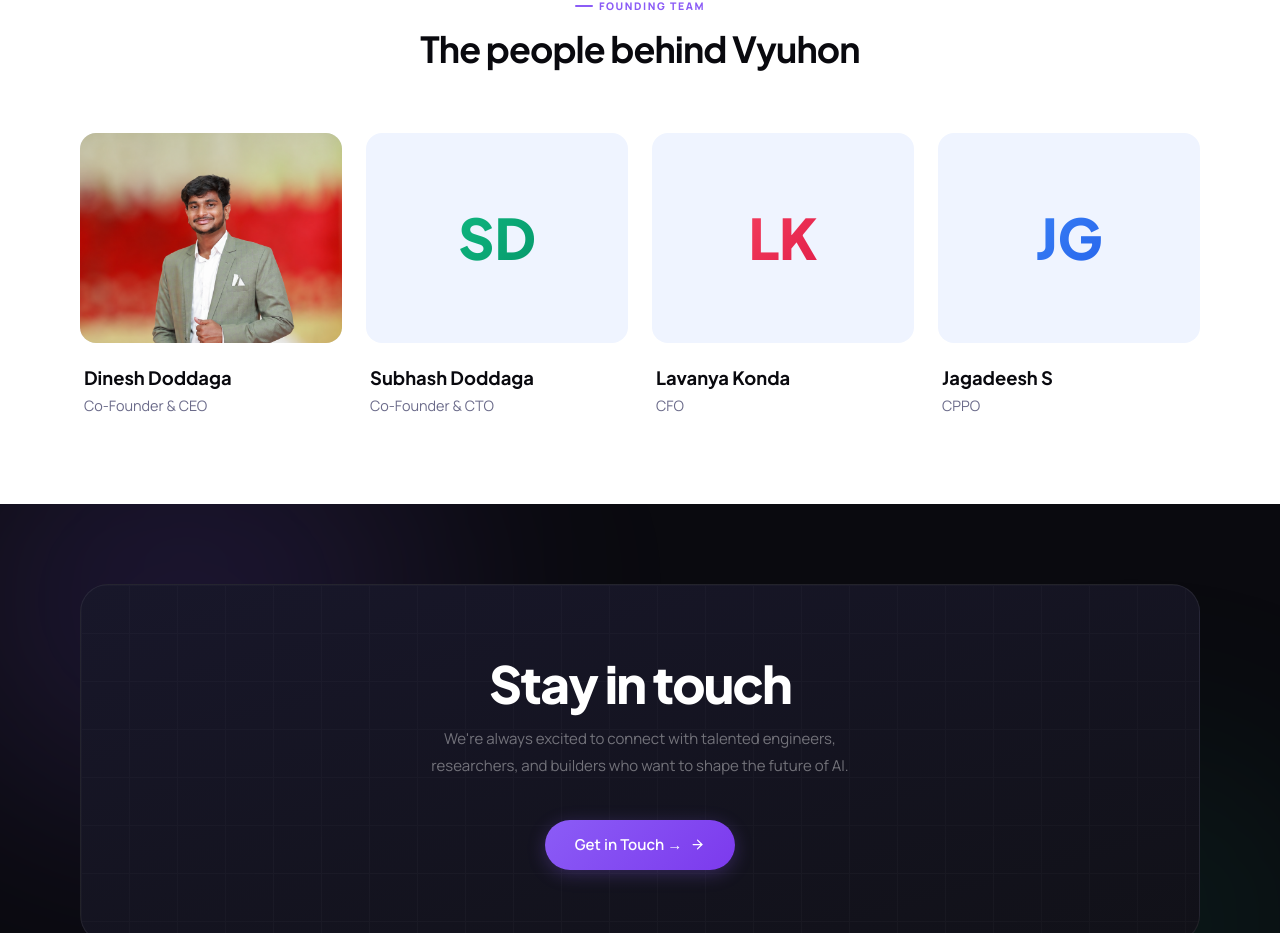
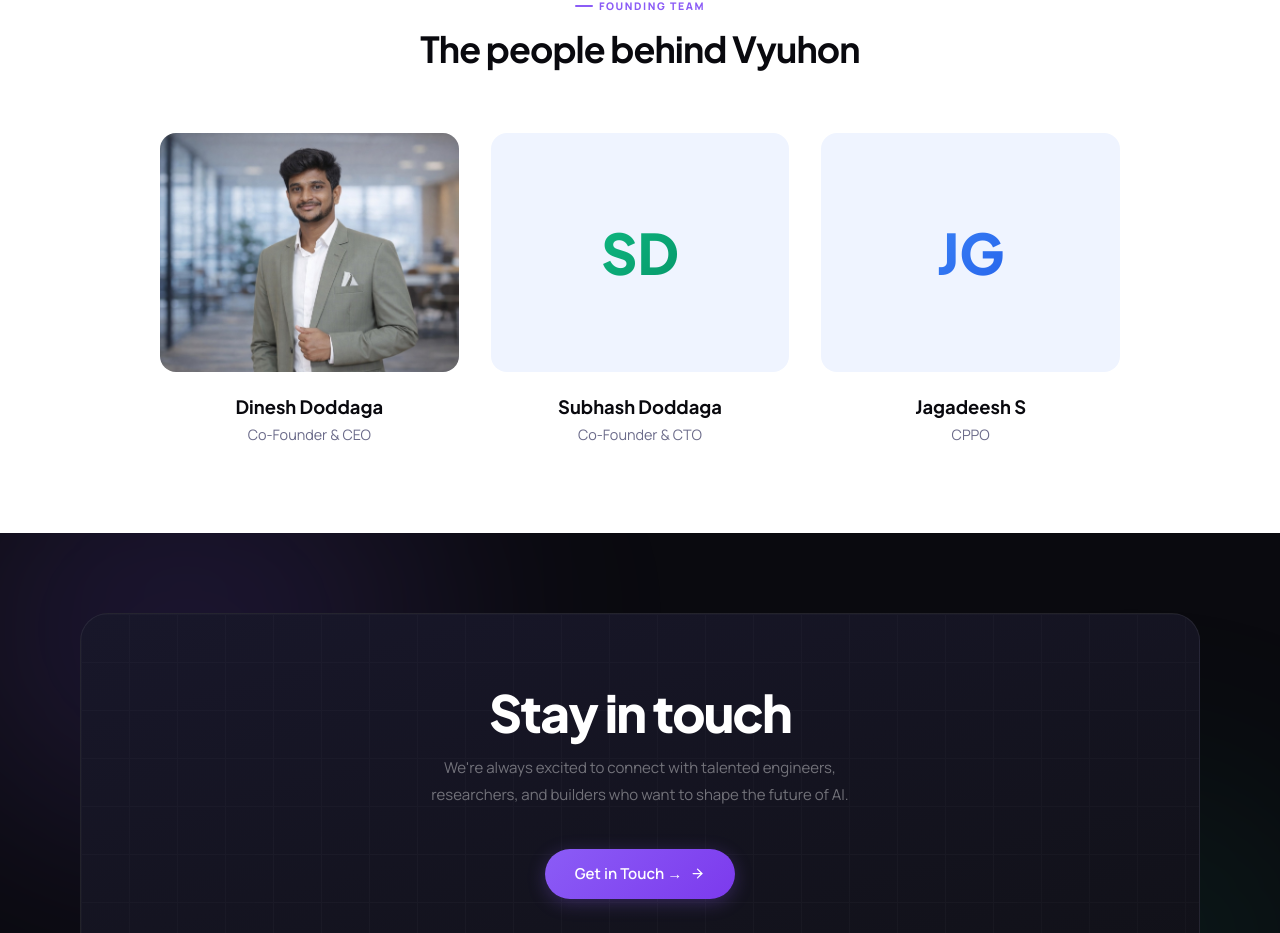
Before and after one commit to vyuhon-tech/vyuhon-v2, a React (Vite) app: page /about in a window 1280 px wide. Shown: the part 1958-2891 px from the top of the page. Built offline with nearby package versions, Linux system fonts and the light colour scheme.

Commit message:
feat: update team profile image and adjust About page layout by removing Lavanya Konda and centering grid items

```diff
--- a/src/pages/About.jsx
+++ b/src/pages/About.jsx
@@ -8,7 +8,7 @@ const TEAM = [
     initials: 'DD',
     name: 'Dinesh Doddaga',
     role: 'Co-Founder & CEO',
-    image: '/team-dinesh-v2.png',
+    image: '/team-dinesh-v3.jpeg',
     bio: 'Designer and Product Manager with a sharp eye for user experience. Leads the product vision at Vyuhon, translating complex AI capabilities into intuitive, human-centred interfaces.',
 
     gradA: '#8B5CF6', gradB: '#7C3AED',
@@ -21,14 +21,14 @@ const TEAM = [
 
     gradA: '#10B981', gradB: '#059669',
   },
-  {
-    initials: 'LK',
-    name: 'Lavanya Konda',
-    role: 'CFO',
-    bio: 'Lavanya brings deep expertise in technology and finance, helping drive the company to the next level. With a strong understanding of the tech industry and strategic financial management, she plays a key role in shaping growth, innovation, and long-term vision.',
+  // {
+  //   initials: 'LK',
+  //   name: 'Lavanya Konda',
+  //   role: 'CFO',
+  //   bio: 'Lavanya brings deep expertise in technology and finance, helping drive the company to the next level. With a strong understanding of the tech industry and strategic financial management, she plays a key role in shaping growth, innovation, and long-term vision.',
 
-    gradA: '#F43F5E', gradB: '#E11D48',
-  },
+  //   gradA: '#F43F5E', gradB: '#E11D48',
+  // },
   {
     initials: 'JG',
     name: 'Jagadeesh S',
@@ -156,7 +156,7 @@ export default function About() {
               <div className="eyebrow mb-4">Founding Team</div>
               <h2 className="display-md text-ink">The people behind Vyuhon</h2>
             </div>
-            <div className="grid grid-cols-1 sm:grid-cols-2 lg:grid-cols-4 gap-x-6 gap-y-10">
+            <div className="grid grid-cols-1 sm:grid-cols-2 lg:grid-cols-3 max-w-[960px] mx-auto gap-x-8 gap-y-10">
               {TEAM.map((t, i) => (
                 <div key={i} className="s3 group relative cursor-default"
                   onMouseEnter={e => {
@@ -178,7 +178,7 @@ export default function About() {
                       </div>
                     )}
                   </div>
-                  <div className="text-left px-1">
+                  <div className="text-center px-1">
                     <h3 className="font-heading text-[1.15rem] font-bold text-ink mb-1 transition-colors duration-300">{t.name}</h3>
                     <div className="text-[0.9rem] leading-snug" style={{ color: 'var(--ink-soft)' }}>{t.role}</div>
                   </div>
```
Also changed, not shown: public/team-dinesh-v3.jpeg (added).
